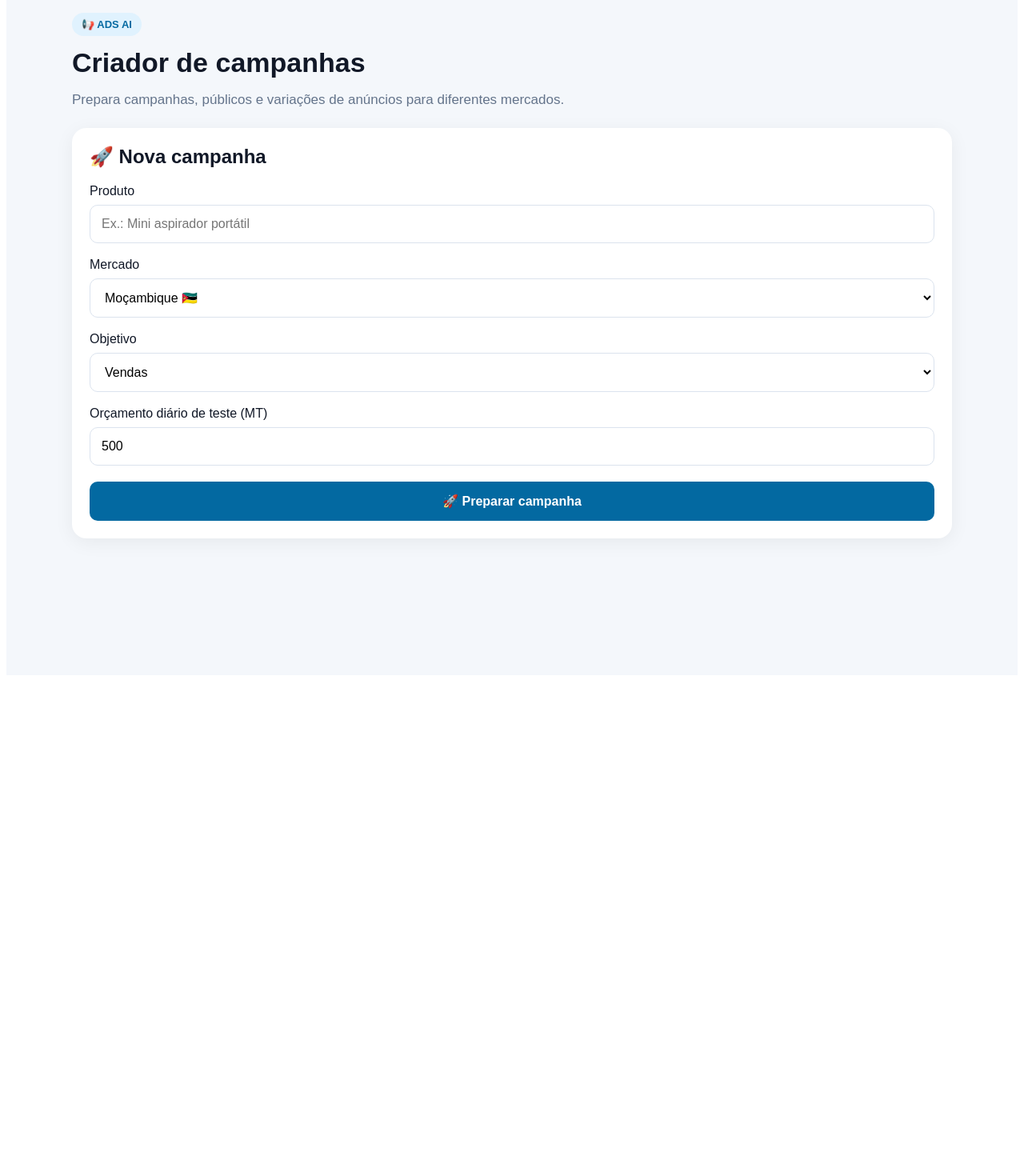
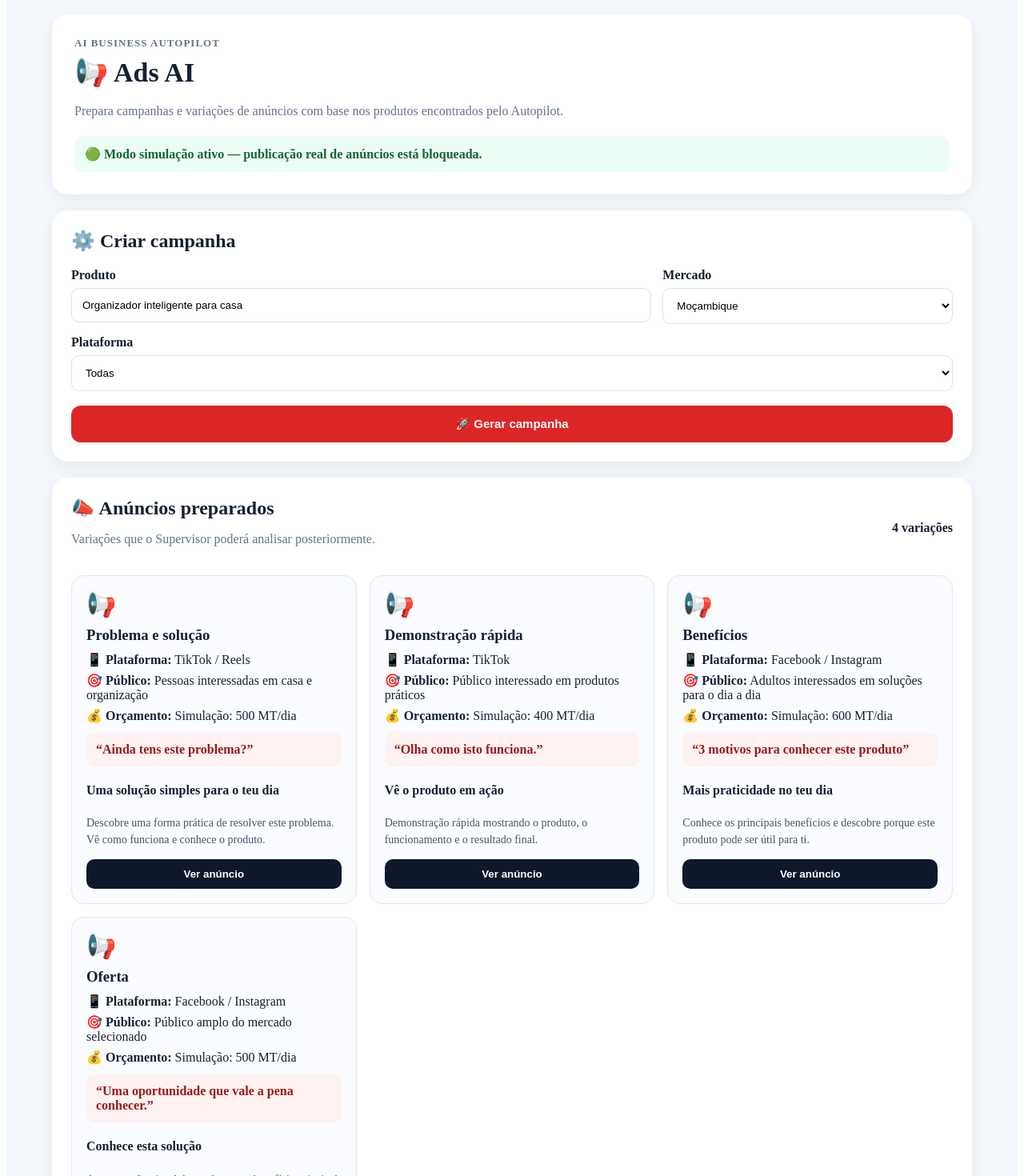
Before and after one commit to fernandomucavele-gif/ai-business-autopilot, a Next.js app: page /ads in a window 1280 px wide. Shown: the part 20-1490 px from the top of the page at 80% size. Before the commit the page ends 872 px from the top, so only its background shows below. Built offline with nearby package versions, Linux system fonts and the light colour scheme.

Commit message:
Update page.tsx

```diff
--- a/app/ads/page.tsx
+++ b/app/ads/page.tsx
@@ -1,41 +1,106 @@
 "use client";
 
-import { useState } from "react";
+import { useMemo, useState } from "react";
 
-const markets = [
-  "Moçambique 🇲🇿",
-  "Brasil 🇧🇷",
-  "Portugal 🇵🇹",
-  "África do Sul 🇿🇦",
-  "Europa 🇪🇺",
-  "EUA 🇺🇸",
-  "Global 🌎",
+type Market =
+  | "Moçambique"
+  | "Brasil"
+  | "Portugal"
+  | "África do Sul"
+  | "Europa"
+  | "EUA"
+  | "Global";
+
+type Ad = {
+  name: string;
+  platform: string;
+  hook: string;
+  headline: string;
+  text: string;
+  audience: string;
+  budget: string;
+};
+
+const markets: Market[] = [
+  "Moçambique",
+  "Brasil",
+  "Portugal",
+  "África do Sul",
+  "Europa",
+  "EUA",
+  "Global",
 ];
 
-const objectives = [
-  "Vendas",
-  "Leads",
-  "Tráfego",
-  "Reconhecimento",
+const adTemplates: Ad[] = [
+  {
+    name: "Problema e solução",
+    platform: "TikTok / Reels",
+    hook: "Ainda tens este problema?",
+    headline: "Uma solução simples para o teu dia",
+    text: "Descobre uma forma prática de resolver este problema. Vê como funciona e conhece o produto.",
+    audience: "Pessoas interessadas em casa e organização",
+    budget: "Simulação: 500 MT/dia",
+  },
+  {
+    name: "Demonstração rápida",
+    platform: "TikTok",
+    hook: "Olha como isto funciona.",
+    headline: "Vê o produto em ação",
+    text: "Demonstração rápida mostrando o produto, o funcionamento e o resultado final.",
+    audience: "Público interessado em produtos práticos",
+    budget: "Simulação: 400 MT/dia",
+  },
+  {
+    name: "Benefícios",
+    platform: "Facebook / Instagram",
+    hook: "3 motivos para conhecer este produto",
+    headline: "Mais praticidade no teu dia",
+    text: "Conhece os principais benefícios e descobre porque este produto pode ser útil para ti.",
+    audience: "Adultos interessados em soluções para o dia a dia",
+    budget: "Simulação: 600 MT/dia",
+  },
+  {
+    name: "Oferta",
+    platform: "Facebook / Instagram",
+    hook: "Uma oportunidade que vale a pena conhecer.",
+    headline: "Conhece esta solução",
+    text: "Apresentação visual do produto com benefício principal e chamada para ação.",
+    audience: "Público amplo do mercado selecionado",
+    budget: "Simulação: 500 MT/dia",
+  },
 ];
 
 export default function AdsPage() {
-  const [product, setProduct] = useState("");
-  const [market, setMarket] = useState("Moçambique 🇲🇿");
-  const [objective, setObjective] = useState("Vendas");
-  const [budget, setBudget] = useState("500");
-  const [loading, setLoading] = useState(false);
-  const [created, setCreated] = useState(false);
+  const [product, setProduct] = useState(
+    "Organizador inteligente para casa"
+  );
+  const [market, setMarket] = useState<Market>("Moçambique");
+  const [platform, setPlatform] = useState("Todas");
+  const [generating, setGenerating] = useState(false);
+  const [generated, setGenerated] = useState(false);
+  const [selectedAd, setSelectedAd] = useState<Ad | null>(null);
 
-  function createCampaign() {
-    if (!product.trim()) return;
+  const ads = useMemo(() => {
+    if (platform === "Todas") {
+      return adTemplates;
+    }
 
-    setLoading(true);
-    setCreated(false);
+    return adTemplates.filter((ad) =>
+      ad.platform.toLowerCase().includes(platform.toLowerCase())
+    );
+  }, [platform]);
+
+  function generateAds() {
+    if (!product.trim()) {
+      return;
+    }
+
+    setGenerating(true);
+    setGenerated(false);
 
     setTimeout(() => {
-      setLoading(false);
-      setCreated(true);
+      setGenerating(false);
+      setGenerated(true);
     }, 1200);
   }
 
@@ -44,156 +109,412 @@ export default function AdsPage() {
       style={{
         minHeight: "100vh",
         background: "#f4f7fb",
-        padding: "28px 18px",
-        fontFamily: "Arial, sans-serif",
-        color: "#111827",
+        padding: "30px 18px",
+        color: "#172033",
       }}
     >
-      <div style={{ maxWidth: 1100, margin: "auto" }}>
-        <div style={{ marginBottom: 25 }}>
       <div
         style={{
-              display: "inline-block",
-              padding: "7px 12px",
-              borderRadius: 20,
-              background: "#e0f2fe",
-              color: "#0369a1",
-              fontWeight: 700,
-              fontSize: 13,
+          maxWidth: "1150px",
+          margin: "0 auto",
         }}
       >
-            📢 ADS AI
+        <section
+          style={{
+            background: "#ffffff",
+            borderRadius: "20px",
+            padding: "28px",
+            marginBottom: "20px",
+            boxShadow: "0 8px 25px rgba(0,0,0,0.06)",
+          }}
+        >
+          <div
+            style={{
+              color: "#64748b",
+              fontSize: "13px",
+              fontWeight: 700,
+              letterSpacing: "1px",
+            }}
+          >
+            AI BUSINESS AUTOPILOT
           </div>
 
-          <h1 style={{ fontSize: 34, margin: "14px 0 8px" }}>
-            Criador de campanhas
+          <h1
+            style={{
+              fontSize: "34px",
+              margin: "8px 0",
+            }}
+          >
+            📢 Ads AI
           </h1>
 
-          <p style={{ color: "#64748b", fontSize: 17 }}>
-            Prepara campanhas, públicos e variações de anúncios para diferentes
-            mercados.
+          <p
+            style={{
+              color: "#64748b",
+              lineHeight: 1.6,
+            }}
+          >
+            Prepara campanhas e variações de anúncios com base nos produtos
+            encontrados pelo Autopilot.
+          </p>
+
+          <div
+            style={{
+              marginTop: "18px",
+              padding: "13px",
+              borderRadius: "12px",
+              background: "#ecfdf5",
+              color: "#166534",
+              fontWeight: 600,
+            }}
+          >
+            🟢 Modo simulação ativo — publicação real de anúncios está
+            bloqueada.
+          </div>
+        </section>
+
+        <section
+          style={{
+            background: "#ffffff",
+            borderRadius: "20px",
+            padding: "24px",
+            marginBottom: "20px",
+            boxShadow: "0 8px 25px rgba(0,0,0,0.06)",
+          }}
+        >
+          <h2 style={{ marginTop: 0 }}>⚙️ Criar campanha</h2>
+
+          <div
+            style={{
+              display: "grid",
+              gridTemplateColumns:
+                "minmax(220px, 2fr) minmax(180px, 1fr)",
+              gap: "14px",
+            }}
+          >
+            <div>
+              <label
+                style={{
+                  display: "block",
+                  marginBottom: "7px",
+                  fontWeight: 700,
+                }}
+              >
+                Produto
+              </label>
+
+              <input
+                value={product}
+                onChange={(event) =>
+                  setProduct(event.target.value)
+                }
+                placeholder="Nome do produto"
+                style={{
+                  width: "100%",
+                  boxSizing: "border-box",
+                  padding: "13px",
+                  borderRadius: "10px",
+                  border: "1px solid #dbe2ea",
+                }}
+              />
+            </div>
+
+            <div>
+              <label
+                style={{
+                  display: "block",
+                  marginBottom: "7px",
+                  fontWeight: 700,
+                }}
+              >
+                Mercado
+              </label>
+
+              <select
+                value={market}
+                onChange={(event) =>
+                  setMarket(event.target.value as Market)
+                }
+                style={{
+                  width: "100%",
+                  padding: "13px",
+                  borderRadius: "10px",
+                  border: "1px solid #dbe2ea",
+                  background: "#ffffff",
+                }}
+              >
+                {markets.map((item) => (
+                  <option key={item} value={item}>
+                    {item}
+                  </option>
+                ))}
+              </select>
+            </div>
+          </div>
+
+          <div style={{ marginTop: "14px" }}>
+            <label
+              style={{
+                display: "block",
+                marginBottom: "7px",
+                fontWeight: 700,
+              }}
+            >
+              Plataforma
+            </label>
+
+            <select
+              value={platform}
+              onChange={(event) =>
+                setPlatform(event.target.value)
+              }
+              style={{
+                width: "100%",
+                padding: "13px",
+                borderRadius: "10px",
+                border: "1px solid #dbe2ea",
+                background: "#ffffff",
+              }}
+            >
+              <option>Todas</option>
+              <option>TikTok</option>
+              <option>Instagram</option>
+              <option>Facebook</option>
+            </select>
+          </div>
+
+          <button
+            onClick={generateAds}
+            disabled={generating}
+            style={{
+              width: "100%",
+              marginTop: "18px",
+              padding: "14px",
+              border: "none",
+              borderRadius: "12px",
+              background: generating ? "#94a3b8" : "#dc2626",
+              color: "#ffffff",
+              fontWeight: 700,
+              fontSize: "15px",
+            }}
+          >
+            {generating
+              ? "📢 A preparar anúncios..."
+              : "🚀 Gerar campanha"}
+          </button>
+
+          {generated && (
+            <div
+              style={{
+                marginTop: "15px",
+                padding: "13px",
+                borderRadius: "12px",
+                background: "#fef2f2",
+                color: "#b91c1c",
+              }}
+            >
+              ✅ Campanha simulada criada para{" "}
+              <strong>{product}</strong>.
+            </div>
+          )}
+        </section>
+
+        <section
+          style={{
+            background: "#ffffff",
+            borderRadius: "20px",
+            padding: "24px",
+            boxShadow: "0 8px 25px rgba(0,0,0,0.06)",
+          }}
+        >
+          <div
+            style={{
+              display: "flex",
+              justifyContent: "space-between",
+              alignItems: "center",
+              flexWrap: "wrap",
+              gap: "10px",
+            }}
+          >
+            <div>
+              <h2 style={{ margin: 0 }}>📣 Anúncios preparados</h2>
+
+              <p style={{ color: "#64748b" }}>
+                Variações que o Supervisor poderá analisar posteriormente.
               </p>
             </div>
 
-        <section
+            <strong>{ads.length} variações</strong>
+          </div>
+
+          <div
             style={{
-            background: "white",
-            padding: 22,
-            borderRadius: 18,
-            boxShadow: "0 5px 25px rgba(0,0,0,.06)",
+              display: "grid",
+              gridTemplateColumns:
+                "repeat(auto-fit, minmax(270px, 1fr))",
+              gap: "16px",
+              marginTop: "20px",
             }}
           >
-          <h2 style={{ marginTop: 0 }}>🚀 Nova campanha</h2>
-
-          <label>Produto</label>
-
-          <input
-            value={product}
-            onChange={(e) => setProduct(e.target.value)}
-            placeholder="Ex.: Mini aspirador portátil"
+            {ads.map((ad) => (
+              <article
+                key={ad.name}
                 style={{
-              width: "100%",
-              boxSizing: "border-box",
-              padding: 14,
-              marginTop: 8,
-              marginBottom: 18,
-              borderRadius: 10,
-              border: "1px solid #dbe3ee",
-              fontSize: 16,
-            }}
-          />
-
-          <label>Mercado</label>
-
-          <select
-            value={market}
-            onChange={(e) => setMarket(e.target.value)}
-            style={{
-              width: "100%",
-              padding: 14,
-              marginTop: 8,
-              marginBottom: 18,
-              borderRadius: 10,
-              border: "1px solid #dbe3ee",
-              background: "white",
-              fontSize: 16,
+                  border: "1px solid #e2e8f0",
+                  borderRadius: "16px",
+                  padding: "18px",
+                  background: "#fafcff",
                 }}
               >
-            {markets.map((item) => (
-              <option key={item}>{item}</option>
-            ))}
-          </select>
+                <div style={{ fontSize: "30px" }}>📢</div>
 
-          <label>Objetivo</label>
+                <h3 style={{ margin: "10px 0" }}>
+                  {ad.name}
+                </h3>
 
-          <select
-            value={objective}
-            onChange={(e) => setObjective(e.target.value)}
+                <p style={{ margin: "7px 0" }}>
+                  📱 <strong>Plataforma:</strong> {ad.platform}
+                </p>
+
+                <p style={{ margin: "7px 0" }}>
+                  🎯 <strong>Público:</strong> {ad.audience}
+                </p>
+
+                <p style={{ margin: "7px 0" }}>
+                  💰 <strong>Orçamento:</strong> {ad.budget}
+                </p>
+
+                <div
                   style={{
-              width: "100%",
-              padding: 14,
-              marginTop: 8,
-              marginBottom: 18,
-              borderRadius: 10,
-              border: "1px solid #dbe3ee",
-              background: "white",
-              fontSize: 16,
-            }}
-          >
-            {objectives.map((item) => (
-              <option key={item}>{item}</option>
-            ))}
-          </select>
-
-          <label>Orçamento diário de teste (MT)</label>
-
-          <input
-            type="number"
-            value={budget}
-            onChange={(e) => setBudget(e.target.value)}
-            style={{
-              width: "100%",
-              boxSizing: "border-box",
-              padding: 14,
-              marginTop: 8,
-              borderRadius: 10,
-              border: "1px solid #dbe3ee",
-              fontSize: 16,
-            }}
-          />
-
-          <button
-            onClick={createCampaign}
-            disabled={loading}
-            style={{
-              width: "100%",
-              marginTop: 20,
-              padding: 15,
-              border: 0,
-              borderRadius: 10,
-              background: "#0369a1",
-              color: "white",
-              fontSize: 16,
+                    marginTop: "12px",
+                    padding: "12px",
+                    borderRadius: "10px",
+                    background: "#fef2f2",
+                    color: "#991b1b",
                     fontWeight: 700,
                   }}
                 >
-            {loading
-              ? "📊 A preparar campanha..."
-              : "🚀 Preparar campanha"}
+                  “{ad.hook}”
+                </div>
+
+                <h4>{ad.headline}</h4>
+
+                <p
+                  style={{
+                    color: "#475569",
+                    lineHeight: 1.5,
+                    fontSize: "14px",
+                  }}
+                >
+                  {ad.text}
+                </p>
+
+                <button
+                  onClick={() => setSelectedAd(ad)}
+                  style={{
+                    width: "100%",
+                    padding: "11px",
+                    border: "none",
+                    borderRadius: "10px",
+                    background: "#0f172a",
+                    color: "#ffffff",
+                    fontWeight: 700,
+                  }}
+                >
+                  Ver anúncio
                 </button>
+              </article>
+            ))}
+          </div>
         </section>
 
-        {created && (
         <section
           style={{
-              marginTop: 24,
-              background: "white",
-              padding: 22,
-              borderRadius: 18,
-              boxShadow: "0 5px 25px rgba(0,0,0,.06)",
+            marginTop: "20px",
+            display: "grid",
+            gridTemplateColumns:
+              "repeat(auto-fit, minmax(220px, 1fr))",
+            gap: "15px",
           }}
         >
-            <h2>📋 Campanha preparada</h2>
+          <div
+            style={{
+              background: "#ffffff",
+              borderRadius: "16px",
+              padding: "20px",
+            }}
+          >
+            <strong>📊 Métricas</strong>
+            <p style={{ color: "#64748b" }}>
+              CTR, CPC, conversões e ROAS serão acompanhados quando os
+              anúncios reais forem ativados.
+            </p>
+          </div>
+
+          <div
+            style={{
+              background: "#ffffff",
+              borderRadius: "16px",
+              padding: "20px",
+            }}
+          >
+            <strong>🤖 Otimização</strong>
+            <p style={{ color: "#64748b" }}>
+              O Supervisor poderá identificar anúncios com melhor
+              desempenho e preparar novas variações.
+            </p>
+          </div>
+
+          <div
+            style={{
+              background: "#ffffff",
+              borderRadius: "16px",
+              padding: "20px",
+            }}
+          >
+            <strong>🛑 Proteção</strong>
+            <p style={{ color: "#64748b" }}>
+              Publicação e gastos reais continuam bloqueados nesta fase.
+            </p>
+          </div>
+        </section>
+
+        <section
+          style={{
+            marginTop: "20px",
+            padding: "20px",
+            borderRadius: "16px",
+            background: "#fff7ed",
+            border: "1px solid #fed7aa",
+            color: "#9a3412",
+          }}
+        >
+          ⚠️ <strong>Modo de teste:</strong> esta versão apenas prepara
+          campanhas. Não publica anúncios nem gasta dinheiro.
+        </section>
+
+        {selectedAd && (
+          <div
+            style={{
+              position: "fixed",
+              inset: 0,
+              background: "rgba(0,0,0,0.5)",
+              display: "flex",
+              alignItems: "center",
+              justifyContent: "center",
+              padding: "20px",
+            }}
+          >
+            <div
+              style={{
+                width: "100%",
+                maxWidth: "520px",
+                background: "#ffffff",
+                borderRadius: "20px",
+                padding: "25px",
+              }}
+            >
+              <h2>📢 {selectedAd.name}</h2>
 
               <p>
                 <strong>Produto:</strong> {product}
@@ -204,52 +525,46 @@ export default function AdsPage() {
               </p>
 
               <p>
-              <strong>Objetivo:</strong> {objective}
+                <strong>Plataforma:</strong> {selectedAd.platform}
               </p>
 
               <p>
-              <strong>Orçamento de teste:</strong> {budget} MT/dia
+                <strong>Hook:</strong> {selectedAd.hook}
               </p>
 
-            <hr />
-
-            <h3>👥 Público sugerido</h3>
               <p>
-              Pessoas interessadas no problema que o produto resolve,
-              segmentadas de acordo com o mercado selecionado.
+                <strong>Título:</strong> {selectedAd.headline}
               </p>
 
-            <h3>📱 Posicionamentos</h3>
               <p>
-              Feed, Stories e Reels — a distribuição real deverá ser definida
-              depois com base nos dados da campanha.
+                <strong>Texto:</strong> {selectedAd.text}
               </p>
 
-            <h3>🧪 Teste A/B</h3>
               <p>
-              Criar pelo menos 3 variações de criativo e comparar CTR,
-              conversão, custo por resultado e ROAS.
+                <strong>Público:</strong> {selectedAd.audience}
               </p>
 
-            <h3>📈 Métricas</h3>
               <p>
-              Impressões · Cliques · CTR · CPC · Conversões · CPA · Receita ·
-              ROAS
+                <strong>Orçamento:</strong> {selectedAd.budget}
               </p>
 
-            <div
+              <button
+                onClick={() => setSelectedAd(null)}
                 style={{
-                marginTop: 20,
-                padding: 14,
-                borderRadius: 10,
-                background: "#fff7ed",
-                color: "#9a3412",
+                  width: "100%",
+                  marginTop: "15px",
+                  padding: "13px",
+                  border: "none",
+                  borderRadius: "10px",
+                  background: "#dc2626",
+                  color: "#ffffff",
+                  fontWeight: 700,
                 }}
               >
-              ⚠️ <strong>Modo simulação:</strong> esta campanha não será
-              publicada e nenhum orçamento será gasto.
+                Fechar
+              </button>
             </div>
-          </section>
+          </div>
         )}
       </div>
     </main>
```
Lines whose indentation alone changed are shown as unchanged.
